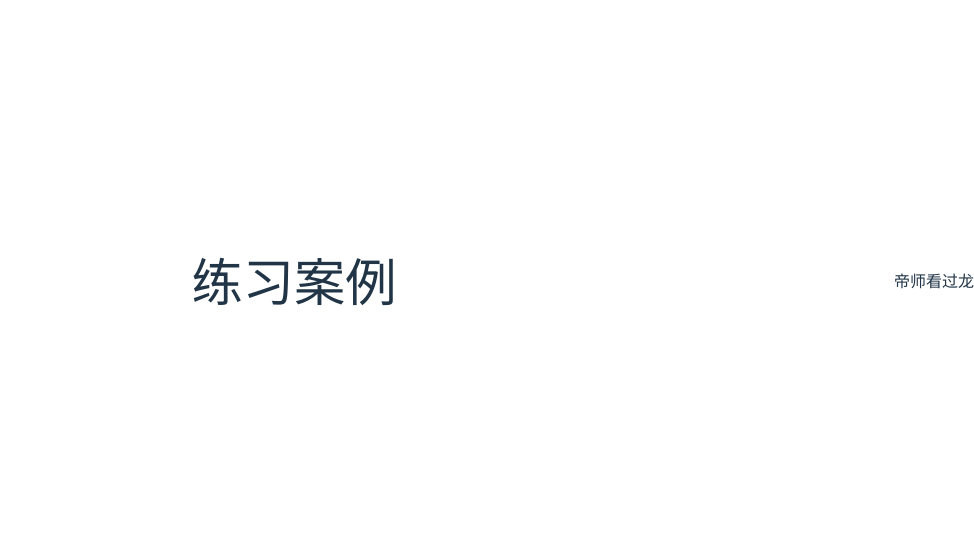
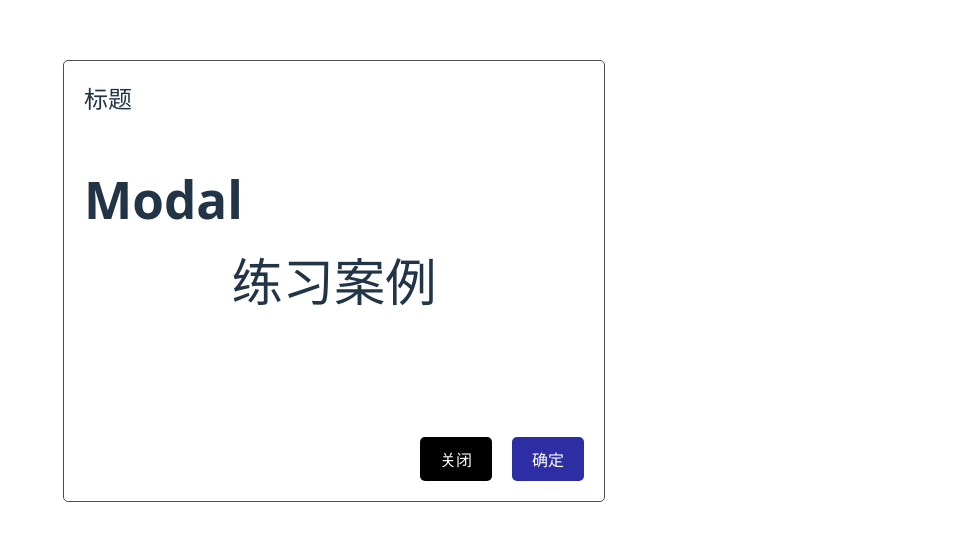
Before and after one commit to makursi/mylearningreacttrip, a React (Vite) app: page / in a window 1280 px wide. Shown: the part 119-660 px from the top of the page, without its empty margins (306-1280 px from the left). Built offline with nearby package versions, Linux system fonts and the light colour scheme.

Commit message:
portal commponents

```diff
--- a/src/App.tsx
+++ b/src/App.tsx
@@ -2,14 +2,15 @@ import "./App.css";
 //方块组件
 // import Mystatehook from "./hooks/useStateChoria";
 // import ComponentProps from "./components/componentProps";
-import Portal from "./components/componentPortal";
+// import Portal from "./components/componentPortal";
+import Modal from "./components/componentPortal";
 function App() {
   return (
     <>
       <h1>练习案例</h1>
       {/* 案例引用 */}
       <div>
-        <Portal></Portal>
+        <Modal></Modal>
       </div>
     </>
   );
--- a/src/components/componentPortal.tsx
+++ b/src/components/componentPortal.tsx
@@ -1,10 +1,33 @@
+import "./index.css";
 import { createPortal } from "react-dom";
 //一个API将子组件（child）渲染到指定的 DOM 节点（container）
 //即使该节点在 React 组件树之外。
 // createPortal(children,domNode,key?)
 //返回jsx, 可被react渲染到DOM任意位置
-const Portal = () => {
-  return createPortal(<div>帝师看过龙</div>, document.body);
+// const Portal = () => {
+//   return createPortal(<div>帝师看过龙</div>, document.body);
+// };
+
+// export default Portal;
+
+//使用portal封装弹框组件
+
+const Modal = () => {
+  return createPortal(
+    <div className="modal">
+      <div className="modal-header">
+        <div className="modal-title">标题</div>
+      </div>
+      <div className="modal-content">
+        <h1>Modal</h1>
+      </div>
+      <div className="modal-footer">
+        <button className="modal-close-button">关闭</button>
+        <button className="modal-confirm-button">确定</button>
+      </div>
+    </div>,
+    document.body,
+  );
 };
 
-export default Portal;
+export default Modal;
--- /dev/null
+++ b/src/components/index.css
@@ -0,0 +1,53 @@
+.modal {
+  position: absolute;
+  top: 0;
+  left: 0;
+  width: 100%;
+  height: 100%;
+  border: 1px solid #4d4d4d;
+  width: 500px;
+  height: 400px;
+  left: 50%;
+  top: 50%;
+  transform: translate(-50%, -50%);
+  padding: 20px;
+  border-radius: 5px;
+  display: flex;
+  flex-direction: column;
+  justify-content: space-between;
+}
+.modal-header {
+  display: flex;
+  justify-content: space-between;
+  align-items: center;
+}
+.modal-title {
+  font-size: 1.5rem;
+  font-weight: bold;
+}
+.modal-content {
+  padding: 20px 0;
+  flex: 1;
+}
+.modal-footer {
+  display: flex;
+  justify-content: flex-end;
+}
+.modal-close-button {
+  margin-right: 10px;
+  background-color: #000;
+  color: #fff;
+  border: none;
+  padding: 10px 20px;
+  border-radius: 5px;
+  cursor: pointer;
+}
+.modal-confirm-button {
+  margin-left: 10px;
+  background-color: rgb(46, 46, 164);
+  color: #fff;
+  border: none;
+  padding: 10px 20px;
+  border-radius: 5px;
+  cursor: pointer;
+}
```
